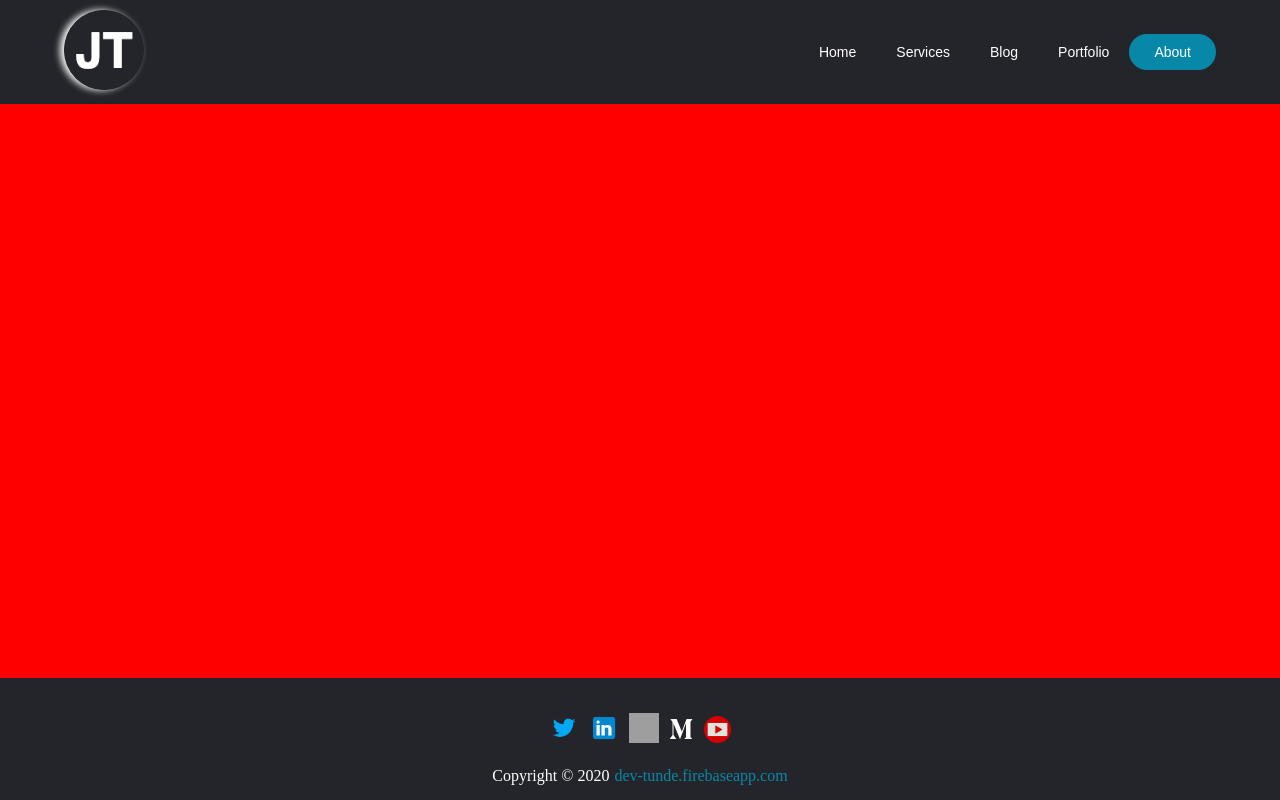
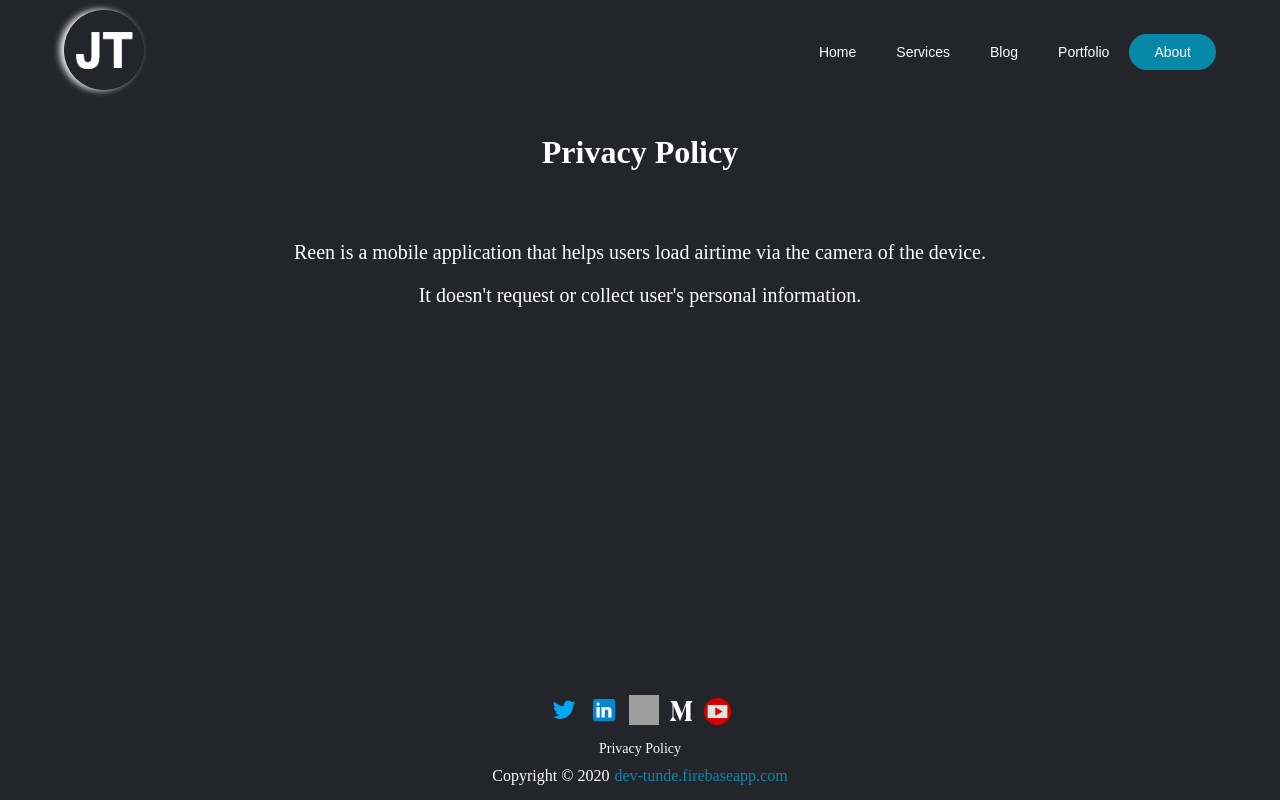
Before and after one commit to Abdullah8888/my-porfolio, a React (Create React App) app: page /privacy_policy in a window 1280 px wide. Built offline with nearby package versions, Linux system fonts and the light colour scheme; grey boxes are pictures that could not be loaded.

Commit message:
Added privacy policy

```diff
--- a/src/assets/scss/footer.scss
+++ b/src/assets/scss/footer.scss
@@ -9,7 +9,7 @@
     padding: 15px 10%;
 
     .social_network_logo {
-      padding: 20px;
+      padding: 20px 20px 10px 20px;
       ul > li {
         list-style: none;
         display: inline;
@@ -25,4 +25,8 @@
       padding-left: 5px;
   }
 
+  .privacy {
+    padding-bottom: 10px;
+  }
+
 /* Using SCSS variables to store breakpoints */
--- /dev/null
+++ b/src/assets/scss/privacy_policy.scss
@@ -0,0 +1,24 @@
+@import './utils';
+
+.privacy_policy_container {
+    background-color: #24252A;
+    padding: 0;
+    margin: 0;
+    width: 100%;
+    padding-top: 30px;
+    color: white;
+
+    .privacy_policy_header {
+        text-align: center;
+    }
+
+    .privacy_policy_content {
+        font-size: 20px;
+        text-align: center;
+        padding-top: 70px;
+
+        p {
+            padding-bottom: 20px;
+        }
+    }
+}
--- a/src/components/App.tsx
+++ b/src/components/App.tsx
@@ -8,6 +8,7 @@ import { Route, Switch } from 'react-router-dom';
 import '../assets/scss/App.scss';
 import Projects from './projects';
 import BLog from './blog';
+import PrivacyPolicy from './privacy_policy';
 
 
 class App extends React.PureComponent {
@@ -22,6 +23,7 @@ class App extends React.PureComponent {
                             <Route path="/services" component={Services} />
                             <Route path="/projects" component={Projects} />
                             <Route path="/blog" component={BLog} />
+                            <Route path="/privacy_policy" component={PrivacyPolicy} />
                         </Switch>
                     </main>
                 <Footer/>
--- a/src/components/footer/index.tsx
+++ b/src/components/footer/index.tsx
@@ -5,11 +5,13 @@ import linkedin from '../../assets/images/social_network_images/linkedin.png';
 import github from '../../assets/images/social_network_images/github.png';
 import medium from '../../assets/images/social_network_images/medium.png';
 import youtube from '../../assets/images/social_network_images/youtube.png';
+import { Link, NavLink } from 'react-router-dom';
 interface Props { }
 interface State {
 };
 
 export default class Footer extends React.Component<Props, State> {
+
 
 
     render() {
@@ -44,11 +46,18 @@ export default class Footer extends React.Component<Props, State> {
                         </li>
                     </ul>
                 </div>
+
+                <div className="privacy">
+                    <NavLink to="/privacy_policy" className="link " activeClassName="current">  Privacy Policy </NavLink>
+                </div>
+
                 <div className="copyright">
                     Copyright &copy; {new Date().getFullYear()}
                     <a href="https://dev-tunde.firebaseapp.com/" className="footer-host-link">dev-tunde.firebaseapp.com</a>
 
                 </div>
+
+
 
             </div>
             //<div className="copyright">Copyright &copy; {new Date().getFullYear()} <a href="https://dev-tunde.firebaseapp.com/" className="footer-host-link">dev-tunde.firebaseapp.com</a></div>
--- a/src/components/home/index.tsx
+++ b/src/components/home/index.tsx
@@ -50,7 +50,7 @@ export default class Home extends React.Component<HomeSateFields>{
                         {sam}
                     </div>
                     <h1>Jimoh Babatunde Olalekan</h1>
-                    <h3>Mobile App Developer ( Swift, Objective-C, Kotlin, Flutter )</h3>
+                    <h3>Mobile App Developer ( Swift, Objective-C, Java, Kotlin, Flutter )</h3>
                     <p>Please click <span><a href="https://drive.google.com/file/d/1kttWx_PLNYSnKHog8lKWsfBiM1k4ZTqw/view?usp=sharing" className="styled-link" target="_blank">here</a></span> to have access to my resume</p>
                     <p>Get in touch with me via on  <span><a href="https://wa.link/yxv8as" className="mailme" target="_blank" rel="noopener noreferrer">whatsapp</a> or  </span><span><a href="mailto:abdullahijimoh3.ja@gmail.com" className="styled-link">abdullahijimoh3.ja@gmail.com</a></span></p>
 
--- /dev/null
+++ b/src/components/privacy_policy/index.tsx
@@ -0,0 +1,27 @@
+import React from 'react';
+import '../../assets/scss/privacy_policy.scss';
+
+
+class PrivacyPolicy extends React.PureComponent {
+    componentDidMount() {
+        document.title = 'Privacy Policy'
+    }
+    render() {
+        return(
+            <div className="privacy_policy_container">
+
+                <div className="privacy_policy_header">
+                    <h1 className="">Privacy Policy</h1>
+                </div>
+                <div className="privacy_policy_content">
+                    <p> Reen is a mobile application that helps users load airtime via the camera of the device. </p>
+                    <p>It doesn't request or collect user's personal information. </p>
+                </div>
+
+            </div>
+
+        );
+    }
+}
+
+export default PrivacyPolicy;
--- a/src/components/projects/index.tsx
+++ b/src/components/projects/index.tsx
@@ -241,11 +241,13 @@ export default class Projects extends React.Component<ImageSliderState> {
                         </div>
 
                         <div className="project_card_bottom">
-                            <p>Responsible for maintaining and optimizing the performance of the app. I
+                            <p>Act as project lead, responsible for maintaining and optimizing the performance of the app. I
                                integrated Smartech sdk to track number of user per event and for push notification,
                                online sales AI integration for product Ads in the app, added new relic to track
                                users' interaction with the app and crash report, implemented new homepage design,
-                               fixed bug on network request seen as a malicious bot on the server and lot more.
+                               fixed bug on network request seen as a malicious bot on the server, configured Kongapay sdk
+                               with swift latest version and reimplement the its hashing process. Added Konga prime
+                               for free delivery and redesigned the whole app, which will be live soon.
                                 <br/><i className="tools_used">Tools used: Swift, Xcode</i>
                             </p>
                         </div>
@@ -268,7 +270,7 @@ export default class Projects extends React.Component<ImageSliderState> {
                         </div>
 
                         <div className="project_card_bottom">
-                            <p>I built a custom UIPickerView with Objective c
+                            <p>Act as project lead, i built a custom UIPickerView with Objective c
                                 and updated the DSTV/GOTV subscription endpoints,
                                added pop up notification for a new version of the app,
                                fixed bugs and improve app performance.
@@ -342,8 +344,7 @@ export default class Projects extends React.Component<ImageSliderState> {
                         </div>
 
                         <div className="project_card_bottom">
-                            <p>Shopping is a demo app. This was built to improve and perfect
-                                my flutter skills.
+                            <p>Shopping app, this was built using flutter.
                                 <br/><i className="tools_used">Tools used: Flutter, Dart, vscode</i>
                                 <br/>click <span><a href="https://github.com/Abdullah8888/flutter_shopping_app" className="tools_used">here</a></span> to have access to the repo
                             </p>
@@ -364,8 +365,7 @@ export default class Projects extends React.Component<ImageSliderState> {
                         </div>
 
                         <div className="project_card_bottom">
-                            <p>Portfolio is a demo app. This was built to improve and perfect
-                                my kotlin skills. <br/><i className="tools_used">Tools used: Kotlin, Android Studio</i>
+                            <p>Portfolio app. <br/><i className="tools_used">Tools used: Kotlin, Android Studio</i>
                                 <br/>click <span><a href="https://github.com/Abdullah8888/PortfolioApp" className="tools_used">here</a></span> to have access to the repo
                             </p>
                         </div>
```
Also changed, not shown: 2 other files (tests, documents, lock files or other folders).
